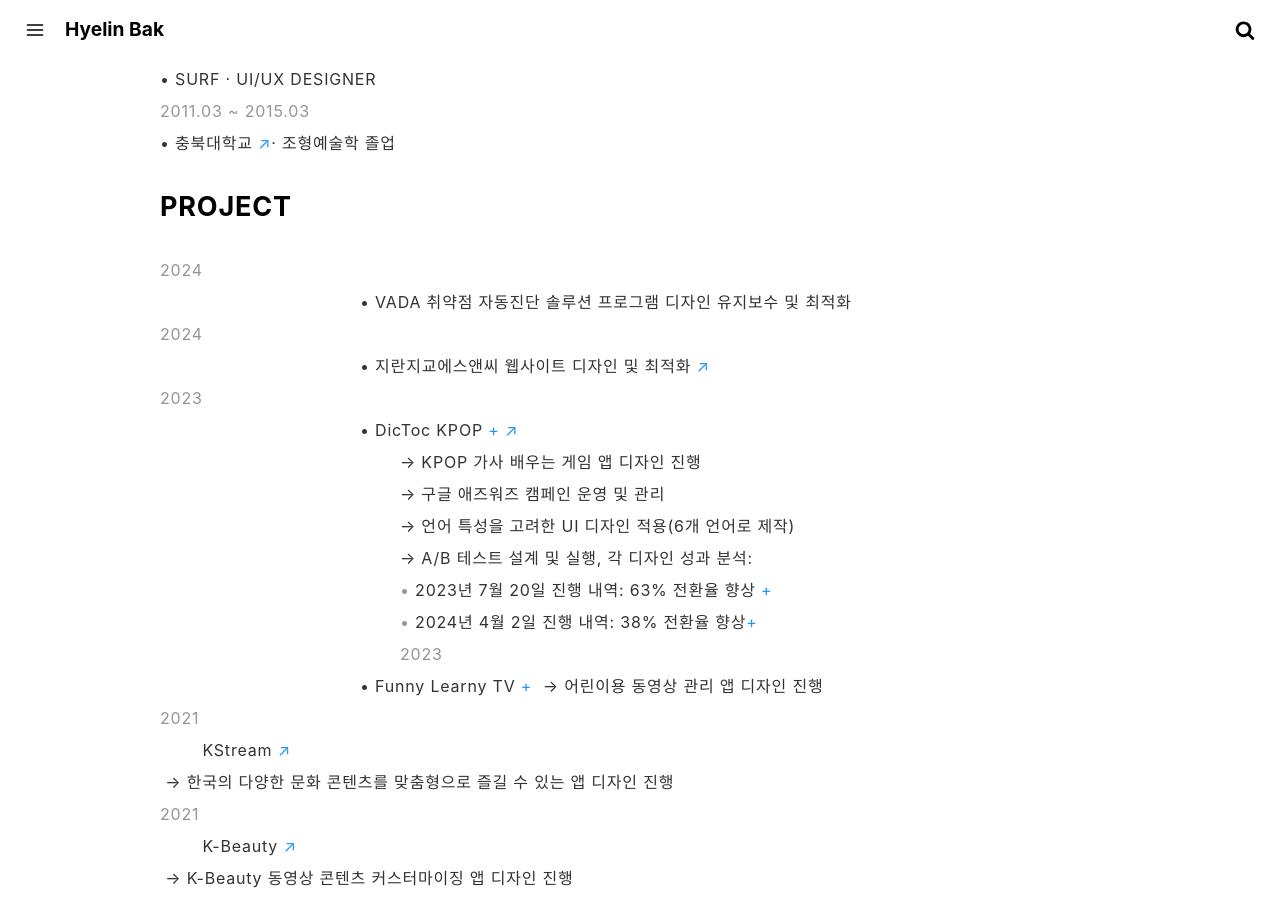
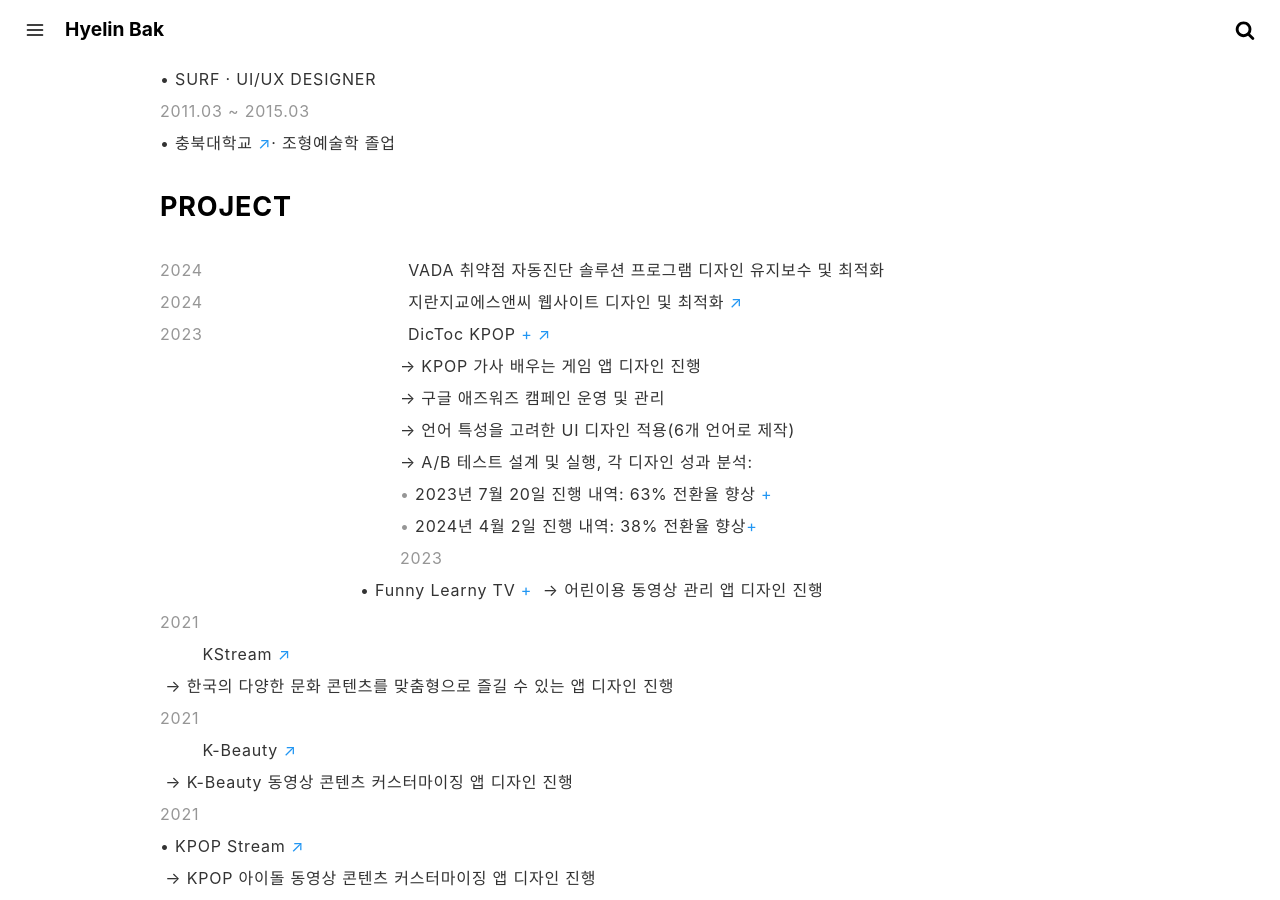
Before and after one commit to crazyjamy/crazyjamy.github.io, a Jekyll site: the page built from about.md, in a window 1280 px wide and 900 px high, scrolled down 591 px. Built offline with Jekyll 4.4.1, drawn with Linux system fonts in a browser that asks for light colours.

Commit message:
Update about.md

```diff
--- a/about.md
+++ b/about.md
@@ -27,12 +27,9 @@
 • 충북대학교 <a href="https://www.cbnu.ac.kr/www/index.do" target="_blank">↗</a>· 조형예술학 졸업
 
 ### PROJECT
-<span style="color: #969696;"> 2024 </span>
-<span style="margin-left: 200px;"> • VADA 취약점 자동진단 솔루션 프로그램 디자인 유지보수 및 최적화 </span>
-<span style="color: #969696;"> 2024 </span>
-<span style="margin-left: 200px;"> • 지란지교에스앤씨 웹사이트 디자인 및 최적화 <a href="https://www.jiransnc.com" target="_blank">↗</a> </span>
-<span style="color: #969696;"> 2023 </span>
-<span style="margin-left: 200px;"> • DicToc KPOP [+](../kpoplyricsgame/) <a href="https://play.google.com/store/search?q=dictoc&c=apps" target="_blank">↗</a></span>
+<span style="color: #969696;"> 2024 </span><span style="margin-left: 200px;"> VADA 취약점 자동진단 솔루션 프로그램 디자인 유지보수 및 최적화 </span>
+<span style="color: #969696;"> 2024 </span><span style="margin-left: 200px;"> 지란지교에스앤씨 웹사이트 디자인 및 최적화 <a href="https://www.jiransnc.com" target="_blank">↗</a> </span>
+<span style="color: #969696;"> 2023 </span><span style="margin-left: 200px;"> DicToc KPOP [+](../kpoplyricsgame/) <a href="https://play.google.com/store/search?q=dictoc&c=apps" target="_blank">↗</a></span>
 <span style="margin-left: 240px;"> → KPOP 가사 배우는 게임 앱 디자인 진행
 <span style="margin-left: 240px;"> → 구글 애즈워즈 캠페인 운영 및 관리
 <span style="margin-left: 240px;"> → 언어 특성을 고려한 UI 디자인 적용(6개 언어로 제작)
```
